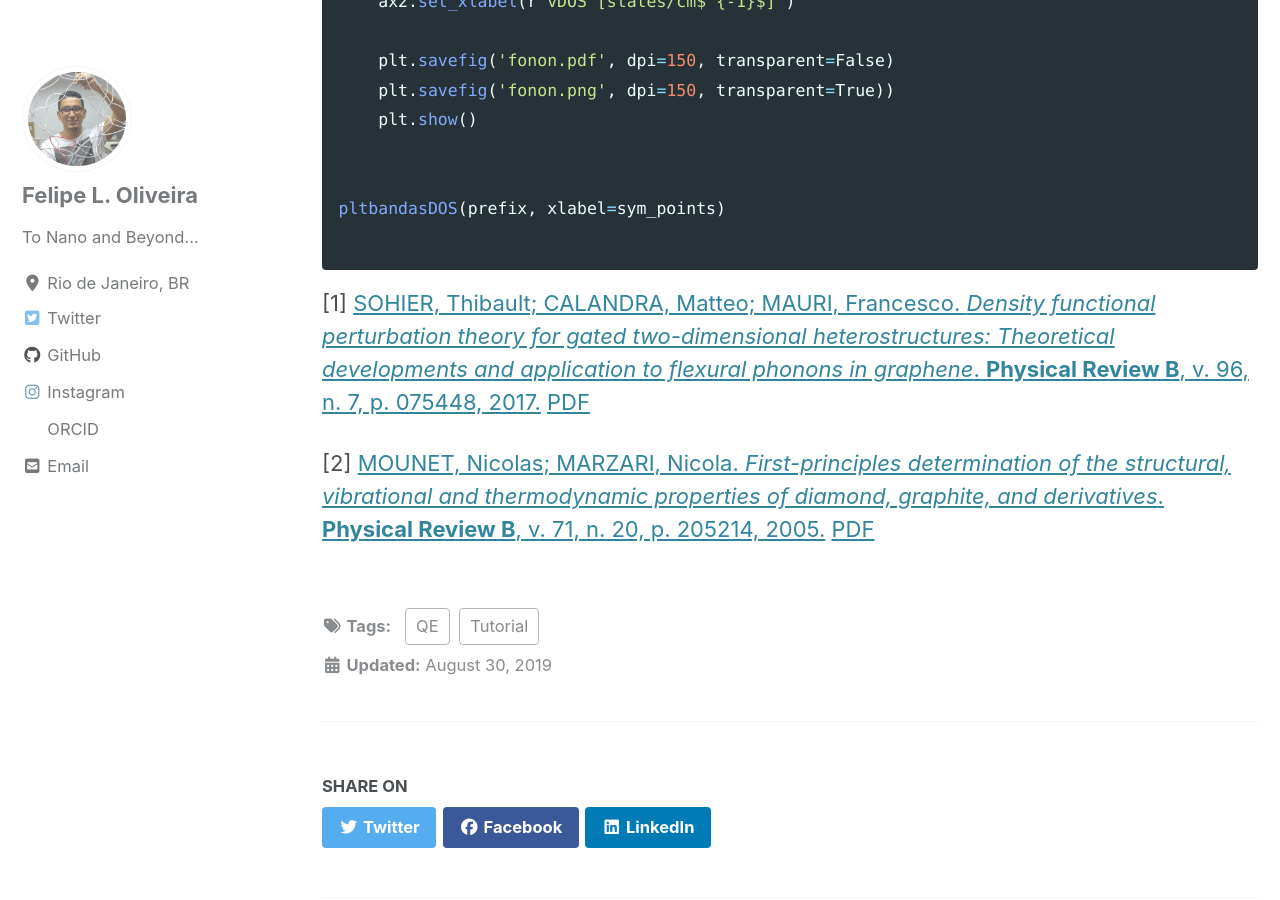
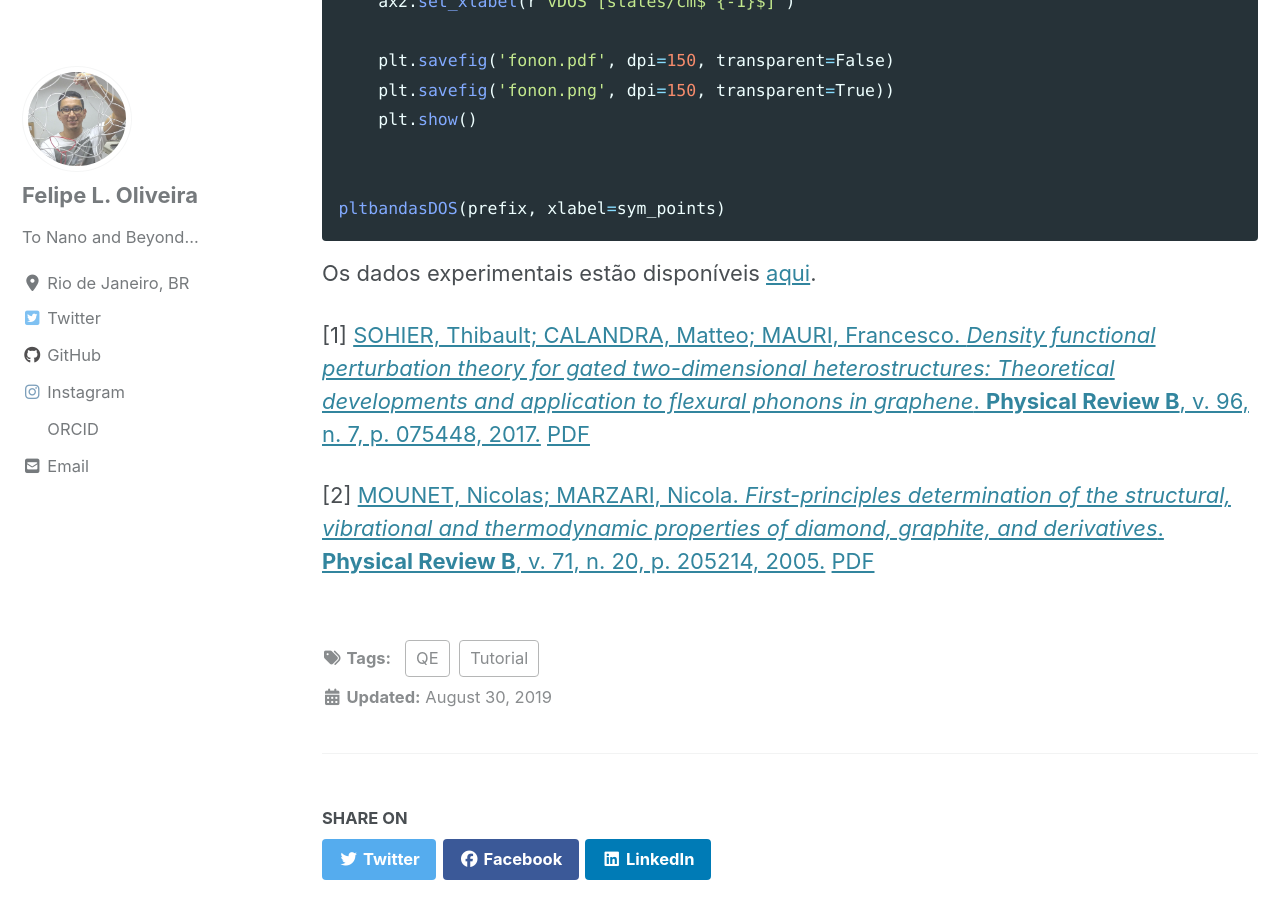
Before and after one commit to lipelopesoliveira/lipelopesoliveira.github.io, a Jekyll site: the page built from _posts/Tutorial_QE/2019-09-03-cap2-2.md, in a window 1280 px wide and 900 px high, scrolled down 13673 px. Built offline with Jekyll 4.4.1, drawn with Linux system fonts in a browser that asks for light colours; cached includes are drawn as plain includes; nearby versions of some CDN libraries; formulas are drawn with MathJax 3.

Commit message:
Update 2019-09-03-cap2-2.md

````diff
--- a/_posts/Tutorial_QE/2019-09-03-cap2-2.md
+++ b/_posts/Tutorial_QE/2019-09-03-cap2-2.md
@@ -371,8 +371,10 @@ def pltbandasDOS(prefix, xlabel, split=False):
 
 
 pltbandasDOS(prefix, xlabel=sym_points)
+```
 
-```
+Os dados experimentais estão disponíveis [aqui]({{ site.url }}{{ site.baseurl }}/dados/exp.csv).
+
 
 [1] [SOHIER, Thibault; CALANDRA, Matteo; MAURI, Francesco. *Density functional perturbation theory for gated two-dimensional heterostructures: Theoretical developments and application to flexural phonons in graphene*. **Physical Review B**, v. 96, n. 7, p. 075448, 2017.](https://journals.aps.org/prb/abstract/10.1103/PhysRevB.96.075448) [PDF](https://arxiv.org/pdf/1705.04973)
 
````
